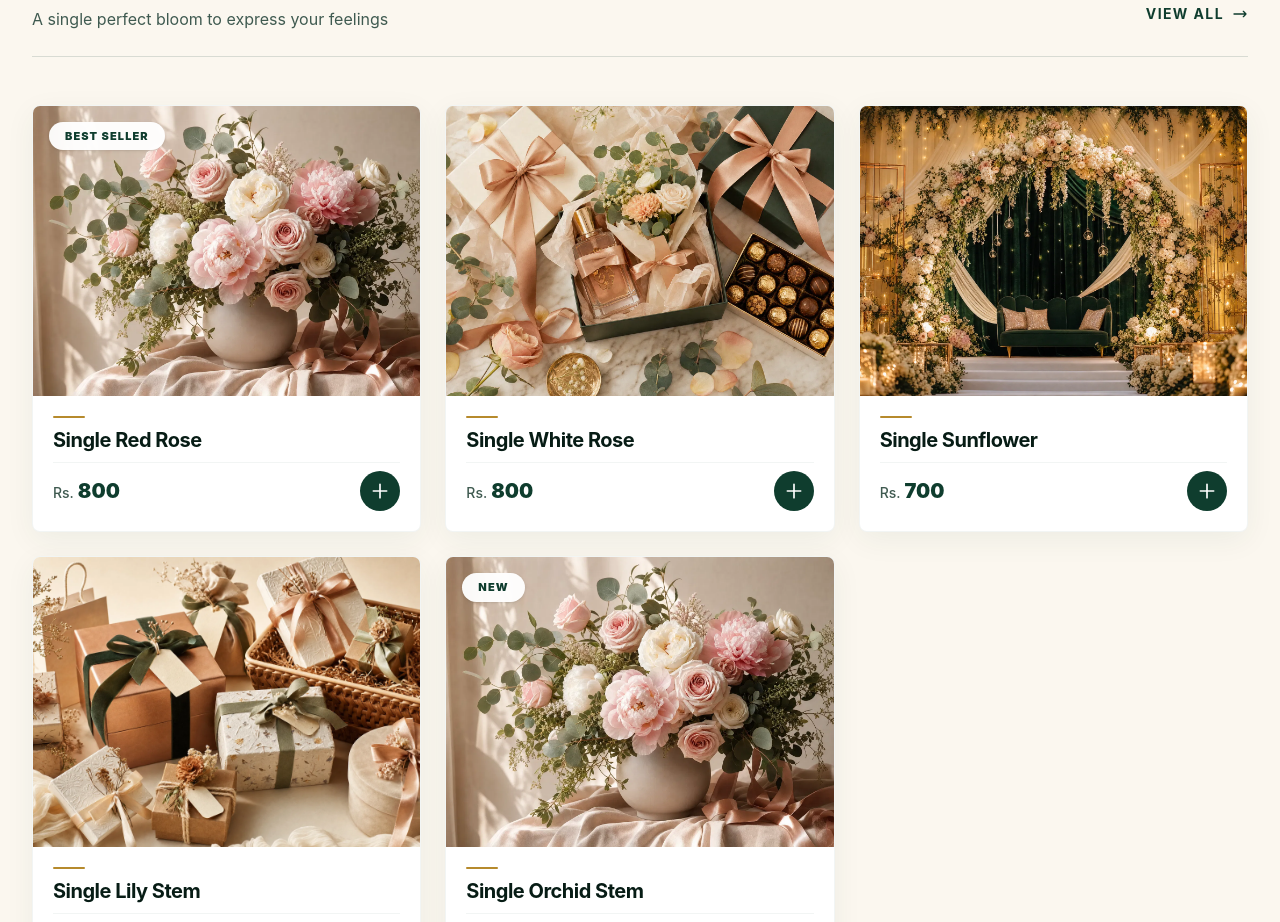
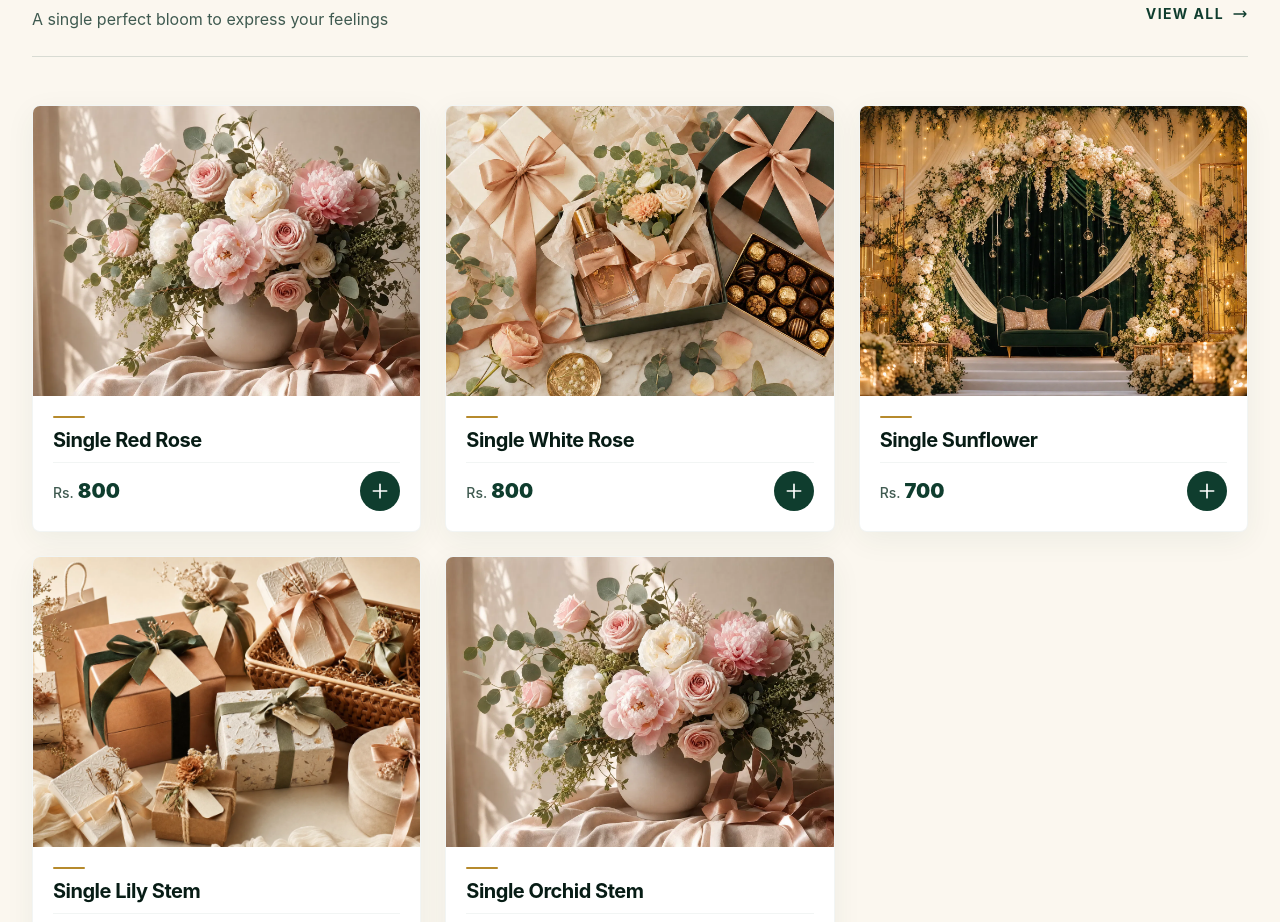
Before and after one commit to Uzair-khane/Avon_gifts_shop, a Nuxt app: page /fresh-flowers in a window 1280 px wide. Shown: the part 980-1902 px from the top of the page. Built offline with nearby package versions, Linux system fonts and the light colour scheme.

Commit message:
badges are removed from the cards i-e Best seller , New etc

```diff
--- a/app/composables/useFreshFlowers.js
+++ b/app/composables/useFreshFlowers.js
@@ -20,11 +20,11 @@ export const useFreshFlowers = () => {
   // Maine sabhi 27 products mein unhi 4 imported variables ko use kiya hai
   const flowers = ref([
     // Single Stems
-    { id: 1, name: "Single Red Rose", category: "single-stems", price: 800, image: freshFlowersImg, badge: "Best Seller" },
+    { id: 1, name: "Single Red Rose", category: "single-stems", price: 800, image: freshFlowersImg, },
     { id: 2, name: "Single White Rose", category: "single-stems", price: 800, image: giftOccasionsImg },
     { id: 3, name: "Single Sunflower", category: "single-stems", price: 700, image: eventDecorationImg },
     { id: 4, name: "Single Lily Stem", category: "single-stems", price: 900, image: giftPackagingImg },
-    { id: 5, name: "Single Orchid Stem", category: "single-stems", price: 1200, image: freshFlowersImg, badge: "New" },
+    { id: 5, name: "Single Orchid Stem", category: "single-stems", price: 1200, image: freshFlowersImg, },
 
     // Classic Bouquets
     { id: 6, name: "Rustic Garden Bunch", category: "classic-bouquets", price: 2800, image: giftOccasionsImg },
```
Also changed, not shown: app/components/flowers/FreshFlowersHero.vue (line endings or trailing spaces).
